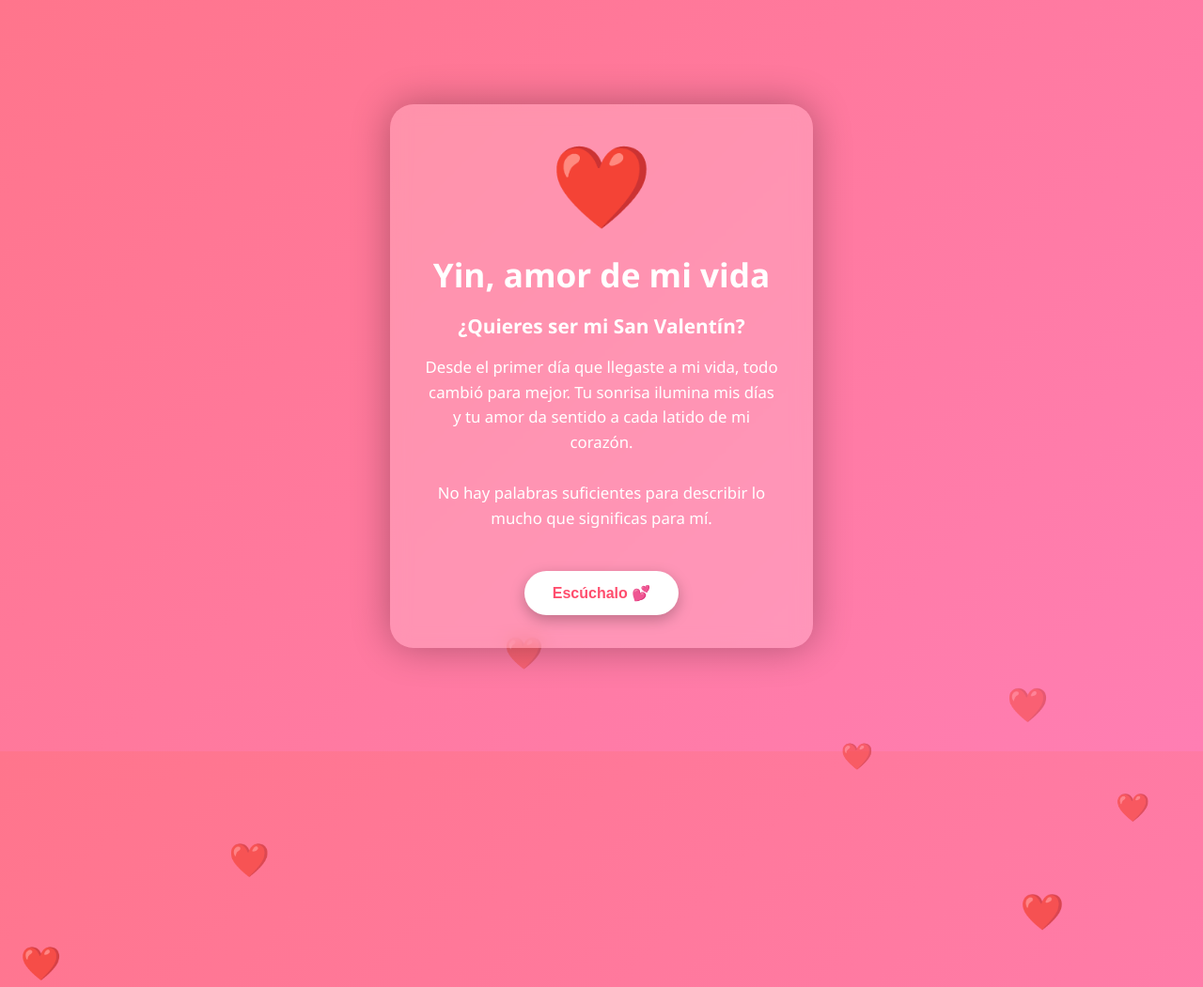
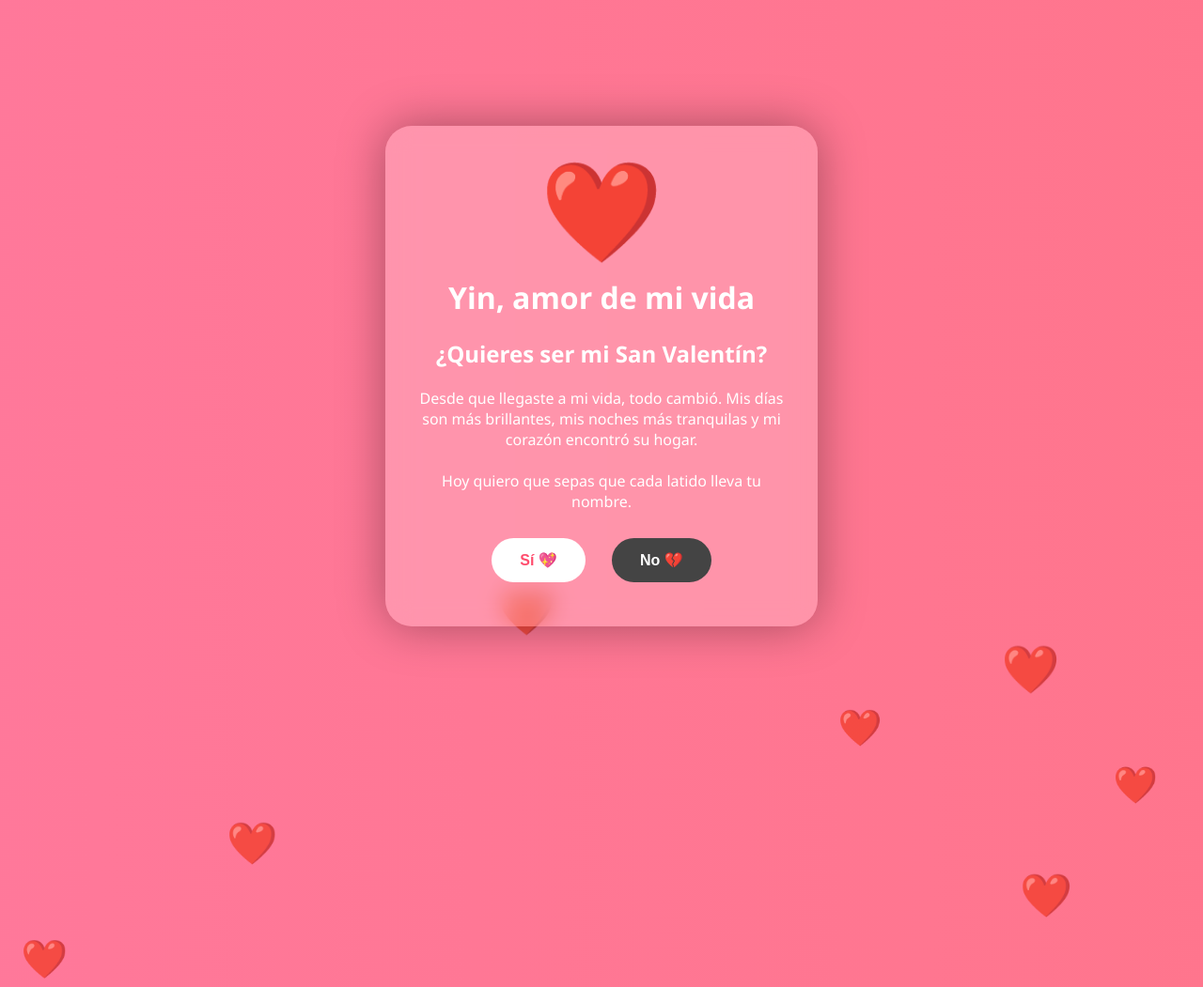
Before and after one commit to jheyson12/san-valentin-para-mi-Yin-, a plain HTML site: page index.html in a window 1280 px wide. Shown: the top 1051 px of the page at 94% size. Drawn offline with Linux system fonts and the light colour scheme.

Commit message:
index.html

```diff
--- a/index.html
+++ b/index.html
@@ -8,7 +8,9 @@
 body {
   margin: 0;
   height: 100vh;
-      background: linear-gradient(135deg, #ff758c, #ff7eb3);
+  background: linear-gradient(270deg, #ff758c, #ff7eb3, #ff9a9e);
+  background-size: 600% 600%;
+  animation: fondo 12s ease infinite;
   overflow: hidden;
   display: flex;
   justify-content: center;
@@ -18,146 +20,157 @@
   text-align: center;
 }
 
+@keyframes fondo {
+  0% { background-position: 0% 50%; }
+  50% { background-position: 100% 50%; }
+  100% { background-position: 0% 50%; }
+}
+
 .card {
-      background: rgba(255,255,255,0.2);
-      backdrop-filter: blur(10px);
+  background: rgba(255,255,255,0.22);
+  backdrop-filter: blur(12px);
   padding: 35px;
-      border-radius: 25px;
-      max-width: 380px;
-      box-shadow: 0 0 40px rgba(0,0,0,0.3);
+  border-radius: 28px;
+  max-width: 390px;
+  box-shadow: 0 0 50px rgba(0,0,0,0.35);
   animation: aparecer 1.8s ease;
   z-index: 2;
 }
 
 @keyframes aparecer {
-      from { opacity: 0; transform: scale(0.8); }
+  from { opacity: 0; transform: scale(0.7); }
   to { opacity: 1; transform: scale(1); }
 }
 
-    h1 {
-      font-size: 2.2em;
-      margin-bottom: 10px;
+.heart {
+  font-size: 4.8em;
+  animation: latido 1.1s infinite;
 }
 
-    h2 {
-      font-size: 1.3em;
-      margin-bottom: 15px;
-    }
-
-    p {
-      font-size: 1.05em;
-      line-height: 1.6;
-    }
-
-    .heart {
-      font-size: 4.5em;
-      animation: beat 1.2s infinite;
-    }
-
-    @keyframes beat {
+@keyframes latido {
   0%,100% { transform: scale(1); }
-      50% { transform: scale(1.35); }
+  50% { transform: scale(1.4); }
 }
 
 button {
-      margin-top: 25px;
+  margin: 12px;
   padding: 14px 30px;
   border: none;
   border-radius: 30px;
   font-size: 1em;
   font-weight: bold;
+  cursor: pointer;
+}
+
+.btn-si {
   background: white;
   color: #ff4d6d;
-      cursor: pointer;
-      box-shadow: 0 5px 15px rgba(0,0,0,0.25);
 }
 
-    button:hover {
-      background: #ffe6ec;
+.btn-no {
+  background: #444;
+  color: white;
 }
 
 .floating-heart {
   position: absolute;
-      font-size: 20px;
-      animation: subir 8s linear infinite;
-      opacity: 0.8;
+  animation: flotar 7s linear infinite;
+  opacity: 0.85;
 }
 
-    @keyframes subir {
-      from { transform: translateY(100vh); opacity: 1; }
-      to { transform: translateY(-10vh); opacity: 0; }
+@keyframes flotar {
+  from { transform: translateY(110vh) scale(0.8); }
+  to { transform: translateY(-10vh) scale(1.5); }
 }
 </style>
 </head>
 
 <body>
 
-<audio id="musica" loop>
-  <source src="https://cdn.pixabay.com/audio/2023/02/14/audio_0c1a6c2d92.mp3" type="audio/mpeg">
+<!-- 🎵 Música romántica (autoplay permitido solo en mute) -->
+<audio id="musica" autoplay loop muted>
+  <source src="https://cdn.pixabay.com/audio/2022/03/15/audio_4b6c6d82b4.mp3" type="audio/mpeg">
 </audio>
 
-<div class="card">
+<div class="card" id="card">
   <div class="heart">❤️</div>
   <h1>Yin, amor de mi vida</h1>
   <h2>¿Quieres ser mi San Valentín?</h2>
 
   <p>
-    Desde el primer día que llegaste a mi vida,
-    todo cambió para mejor.
-    Tu sonrisa ilumina mis días
-    y tu amor da sentido a cada latido de mi corazón.
+    Desde que llegaste a mi vida, todo cambió.
+    Mis días son más brillantes,
+    mis noches más tranquilas
+    y mi corazón encontró su hogar.
     <br><br>
-    No hay palabras suficientes para describir
-    lo mucho que significas para mí.
+    Hoy quiero que sepas que
+    cada latido lleva tu nombre.
   </p>
 
-  <button onclick="reproducirTodo()">Escúchalo 💕</button>
+  <button class="btn-si" onclick="respuestaSi()">Sí 💖</button>
+  <button class="btn-no" onclick="respuestaNo()">No 💔</button>
 </div>
 
 <script>
-  // corazones flotando
+// 🎶 activar sonido real al interactuar
+function activarAudio() {
+  const musica = document.getElementById("musica");
+  musica.muted = false;
+  musica.volume = 0.5;
+  musica.play().catch(()=>{});
+}
+
+// 🗣️ voz
+function hablar(texto) {
+  activarAudio();
+
+  const msg = new SpeechSynthesisUtterance(texto);
+  msg.lang = "es-ES";
+  msg.rate = 0.9;
+  msg.pitch = 1.1;
+
+  const voces = speechSynthesis.getVoices();
+  msg.voice = voces.find(v => v.lang.startsWith("es")) || voces[0];
+  speechSynthesis.speak(msg);
+}
+
+// ❤️ corazones
 setInterval(() => {
   const h = document.createElement("div");
   h.className = "floating-heart";
   h.innerText = "❤️";
   h.style.left = Math.random() * 100 + "vw";
-    h.style.fontSize = (15 + Math.random() * 25) + "px";
+  h.style.fontSize = (18 + Math.random() * 28) + "px";
   document.body.appendChild(h);
-    setTimeout(() => h.remove(), 8000);
-  }, 500);
+  setTimeout(() => h.remove(), 7000);
+}, 450);
 
-  function reproducirTodo() {
-    // música
-    const musica = document.getElementById("musica");
-    musica.volume = 0.5;
-    musica.play().catch(() => {});
+function respuestaSi() {
+  hablar("Yin, gracias por decir que sí. Te amo con todo mi corazón.");
+  document.getElementById("card").innerHTML = `
+    <div class="heart">💖</div>
+    <h1>¡Dijiste que sí! 😍</h1>
+    <p>
+      Hiciste mi mundo completo.
+      Prometo cuidarte, respetarte
+      y amarte cada día más.
+      <br><br>
+      Te amo, Yin ❤️
+    </p>
+  `;
+}
 
-    // voz (esperar voces)
-    const texto = `
-    Yin, amor de mi vida.
-    ¿Quieres ser mi San Valentín?
-    Gracias por existir,
-    por llenar mis días de amor,
-    y por ser la persona más especial de mi vida.
-    Te amo con todo mi corazón.
+function respuestaNo() {
+  hablar("Está bien. Gracias por tu sinceridad. Siempre te deseo lo mejor.");
+  document.getElementById("card").innerHTML = `
+    <div class="heart">💔</div>
+    <h1>Lo entiendo…</h1>
+    <p>
+      Gracias por ser sincera.
+      Mi cariño por ti sigue intacto
+      y siempre te desearé felicidad.
+    </p>
   `;
-
-    const mensaje = new SpeechSynthesisUtterance(texto);
-    mensaje.lang = "es-ES";
-    mensaje.rate = 0.9;
-    mensaje.pitch = 1.1;
-
-    const voces = speechSynthesis.getVoices();
-    if (voces.length > 0) {
-      mensaje.voice = voces.find(v => v.lang.startsWith("es")) || voces[0];
-      speechSynthesis.speak(mensaje);
-    } else {
-      speechSynthesis.onvoiceschanged = () => {
-        const vs = speechSynthesis.getVoices();
-        mensaje.voice = vs.find(v => v.lang.startsWith("es")) || vs[0];
-        speechSynthesis.speak(mensaje);
-      };
-    }
 }
 </script>
 
```
Lines whose indentation alone changed are shown as unchanged.
